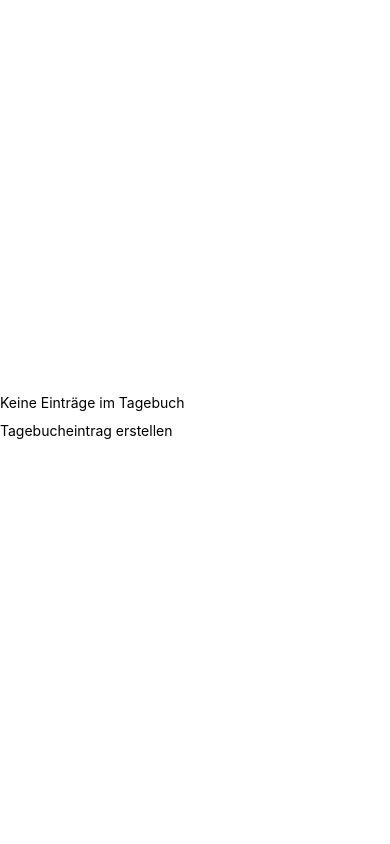
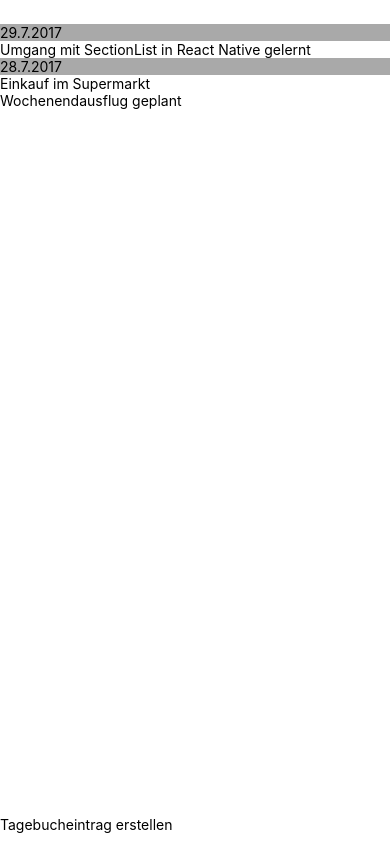
Before and after one commit to behrends/MyJournal, a React Native app: screen / in a window 390 px wide. Built offline with nearby package versions, Linux system fonts and the light colour scheme.

Commit message:
Kapitel 4: Ein Abschnitt pro Tag mit SecionList

```diff
--- a/App.js
+++ b/App.js
@@ -1,20 +1,54 @@
 import React from 'react';
 import {
-  FlatList,
   KeyboardAvoidingView,
+  SectionList,
   StyleSheet,
   Text,
   TextInput,
   View
 } from 'react-native';
 
+const journalItems = [
+  {
+    data: [
+      {
+        text: 'Umgang mit SectionList in React Native gelernt',
+        date: 1
+      }
+    ],
+    title: '29.7.2017'
+  },
+  {
+    data: [
+      { text: 'Einkauf im Supermarkt', date: 2 },
+      { text: 'Wochenendausflug geplant', date: 3 }
+    ],
+    title: '28.7.2017'
+  }
+];
+
 export default class App extends React.Component {
-  state = { items: [] };
+  state = { items: journalItems };
 
   _addItem(text) {
-    this.setState({
-      items: [...this.state.items, { text, date: Date.now() }]
-    });
+    let { items } = this.state;
+    let [head, ...tail] = items;
+
+    const now = new Date();
+    const day = now.getDate();
+    const month = now.getMonth() + 1;
+    const year = now.getFullYear();
+    const today = `${day}.${month}.${year}`;
+
+    if (head === undefined || head.title !== today) {
+      // ggf. neuer Abschnitt für heutiges Datum
+      head = { data: [], title: today };
+      tail = items;
+    }
+    const newItem = { text: text, date: now.getTime() };
+    head.data = [newItem, ...head.data];
+    items = [head, ...tail];
+    this.setState({ items });
     this.textInput.clear();
   }
 
@@ -22,10 +56,13 @@ export default class App extends React.Component {
     let content = <Text>Keine Einträge im Tagebuch</Text>;
     if (this.state.items.length > 0) {
       content = (
-        <FlatList
+        <SectionList
           style={styles.list}
-          data={this.state.items}
+          sections={this.state.items}
           renderItem={({ item }) => <Text>{item.text}</Text>}
+          renderSectionHeader={({ section }) => (
+            <Text style={styles.listHeader}>{section.title}</Text>
+          )}
           keyExtractor={item => item.date}
         />
       );
@@ -58,5 +95,8 @@ const styles = StyleSheet.create({
   },
   input: {
     height: 40
+  },
+  listHeader: {
+    backgroundColor: 'darkgray'
   }
 });
```
